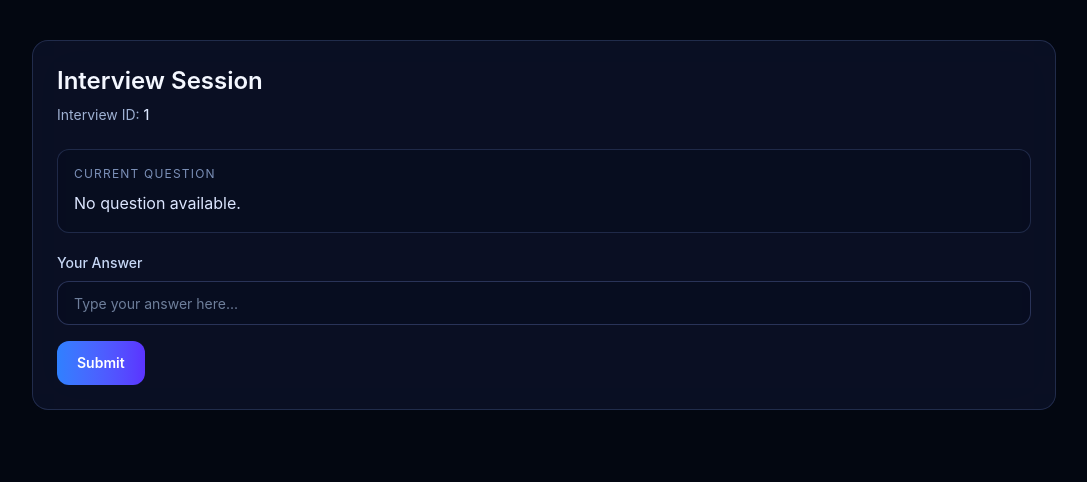
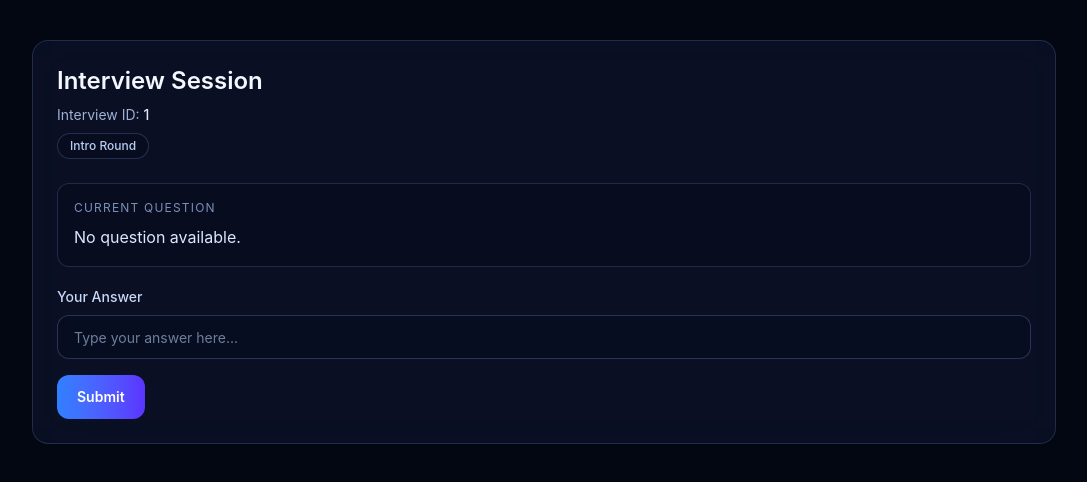
Before and after one commit to KhushiGusain/InterviewlyAI, a React app in the folder InterviewlyFE/frontend/: page /interview/1 in a window 1280 px wide. Shown: the top 482 px of the page, without its empty margins (96-1183 px from the left). Built offline with nearby package versions, Linux system fonts and the light colour scheme; no server answers; the HTML template or start-up script is replaced by a standard one.

Commit message:
feat(): add support to show dynamic questions according to stages in fe

```diff
--- a/InterviewlyFE/frontend/src/pages/interview.jsx
+++ b/InterviewlyFE/frontend/src/pages/interview.jsx
@@ -7,6 +7,14 @@ function InterviewPage() {
   const [question, setQuestion] = useState("");
   const [answer, setAnswer] = useState("");
   const [loading, setLoading] = useState(false);
+  const [stage, setStage] = useState("INTRO");
+
+  function getStageLabel(stageValue) {
+    const normalized = String(stageValue || "").toUpperCase();
+    if (normalized.includes("TECH")) return "Technical Round";
+    if (normalized.includes("BEHAV")) return "Behavioral Round";
+    return "Intro Round";
+  }
 
   useEffect(() => {
     let isMounted = true;
@@ -19,10 +27,12 @@ function InterviewPage() {
         });
         if (isMounted) {
           setQuestion(response?.question || "");
+          setStage(response?.stage || response?.round || "INTRO");
         }
       } catch {
         if (isMounted) {
           setQuestion("");
+          setStage("INTRO");
         }
       } finally {
         if (isMounted) {
@@ -53,6 +63,7 @@ function InterviewPage() {
       });
 
       setQuestion(response?.question || "");
+      setStage(response?.stage || response?.round || stage);
       setAnswer("");
     } finally {
       setLoading(false);
@@ -65,6 +76,9 @@ function InterviewPage() {
         <h1 className="text-2xl font-semibold">Interview Session</h1>
         <p className="mt-2 text-sm text-[#9fb1d3]">
           Interview ID: <span className="font-medium text-[#dce6ff]">{interviewId}</span>
+        </p>
+        <p className="mt-2 inline-flex rounded-full border border-[rgba(145,172,255,0.22)] bg-[rgba(7,13,30,0.55)] px-3 py-1 text-xs font-medium text-[#b8cdf2]">
+          {getStageLabel(stage)}
         </p>
 
         <section className="mt-6 rounded-xl border border-[rgba(145,172,255,0.18)] bg-[rgba(7,13,30,0.55)] p-4">
```
Also changed, not shown: 14 other files (tests, documents, lock files or other folders).
